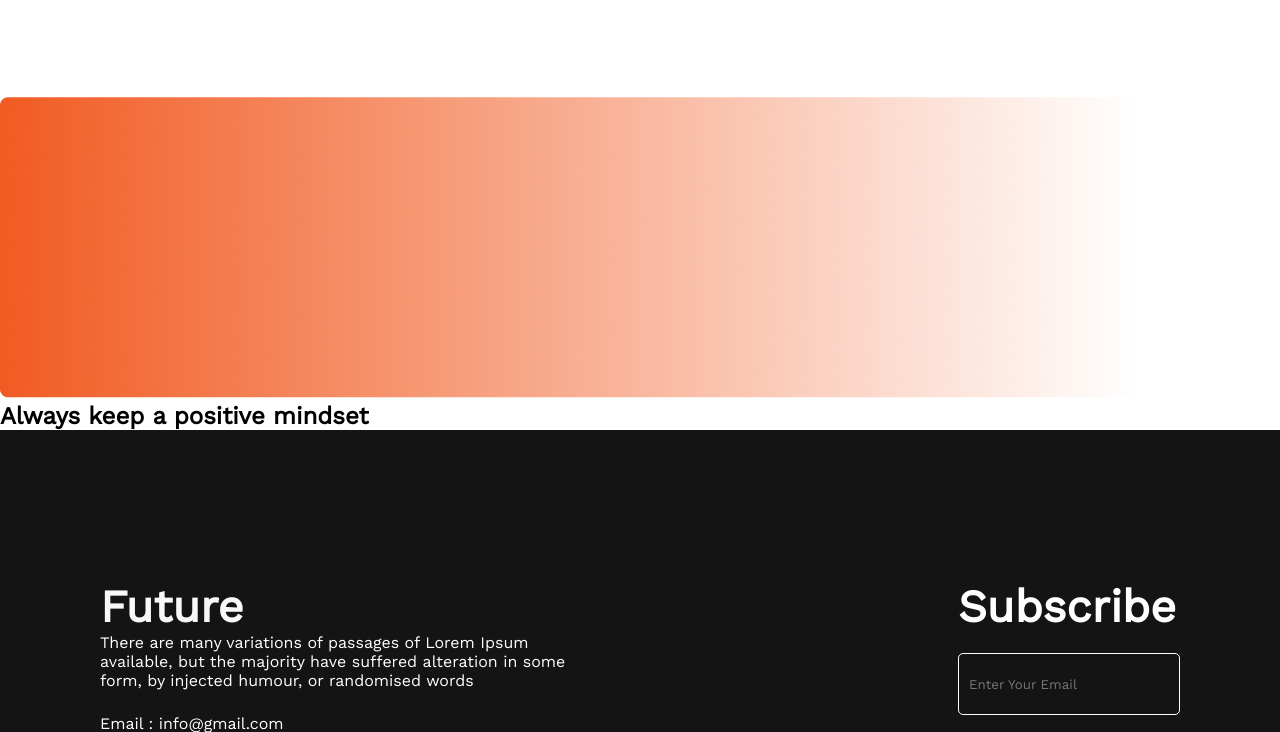
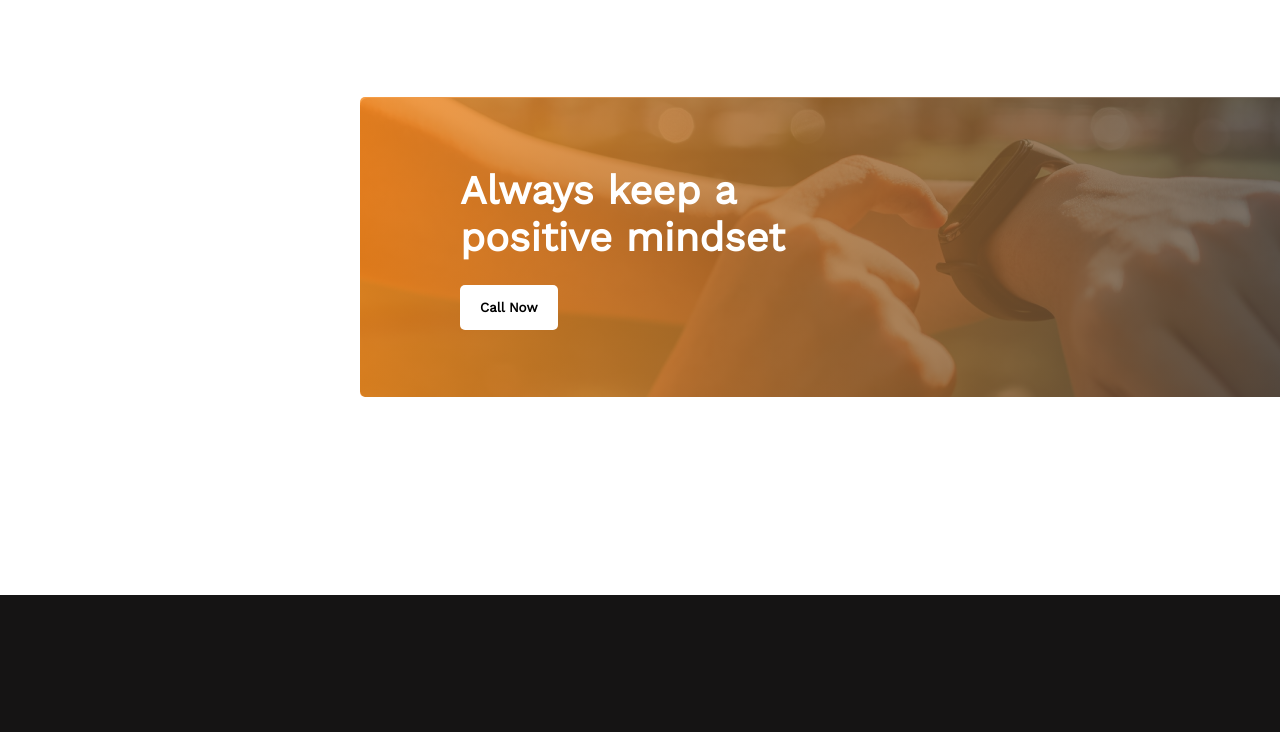
Before and after one commit to tahnumaafrin/planning-website, a plain HTML site: page index.html in a window 1280 px wide. Shown: the part 2491-3223 px from the top of the page. Drawn offline with nearby package versions, Linux system fonts and the light colour scheme.

Commit message:
second image done

```diff
--- a/index.html
+++ b/index.html
@@ -72,9 +72,11 @@
         </div>
       </section>
       <section class="second-image">
-        <img src="images/gradient2.png" />
-        <div>
-          <h1>Always keep a positive mindset</h1>
+        <div class="image-style">
+          <div class="another-text-style">
+            <h1 class="another-heading">Always keep a positive mindset</h1>
+            <button class="another-button">Call Now</button>
+          </div>
         </div>
       </section>
     </main>
@@ -98,7 +100,7 @@
           <div>
             <h1 class="another-footer-heading">Subscribe</h1>
             <input class="input-style" placeholder="Enter Your Email" />
-            <br>
+            <br />
             <button class="button-style">Subscribe</button>
           </div>
         </div>
--- a/styles/style.css
+++ b/styles/style.css
@@ -97,7 +97,6 @@
   background: #151414;
   padding: 150px 100px;
   justify-content: space-between;
-
 }
 
 .footer-heading {
@@ -135,7 +134,6 @@
   font-size: 45px;
   color: #ffffff;
   padding-bottom: 20px;
-
 }
 
 .input-style {
@@ -144,10 +142,9 @@
   background: none;
   border-radius: 5px;
   border: 1px solid white;
-    color: #F3F3F3;
+  color: #f3f3f3;
   padding: 10px;
   margin-bottom: 20px;
-
 }
 
 .button-style {
@@ -156,10 +153,49 @@
   color: #f15b22;
   width: 160px;
   height: 60px;
-    border-radius: 8px ;
-
+  border-radius: 8px;
 }
 
 .footer-image {
   margin-left: 10px;
 }
+
+.second-image {
+  margin-bottom: 198px;
+  margin-left:  360px;
+
+
+
+}
+
+.image-style {
+    background-image: linear-gradient(to right, rgba(246, 134, 24, 0.8), rgba(66,66,66, 0.8)), url(../images/watch.png);
+    width: 1000px;
+    height: 300px;
+    background-repeat: no-repeat;
+    border-radius: 5px;
+}
+
+.another-text-style {
+
+    padding-left: 100px;
+    padding-top: 70px;
+    padding-right: 550px;
+    padding-bottom: 50px;
+
+}
+
+.another-heading {
+    font-weight: 700;
+font-size: 40px;
+color: #FFFFFF;
+}
+
+.another-button {
+    background: #FFFFFF;
+    border-radius: 5px;
+    margin-top: 24px;
+    border: 0px;
+    padding: 15px 20px;
+    font-weight: 700;
+}
```
Lines whose indentation alone changed are shown as unchanged.
